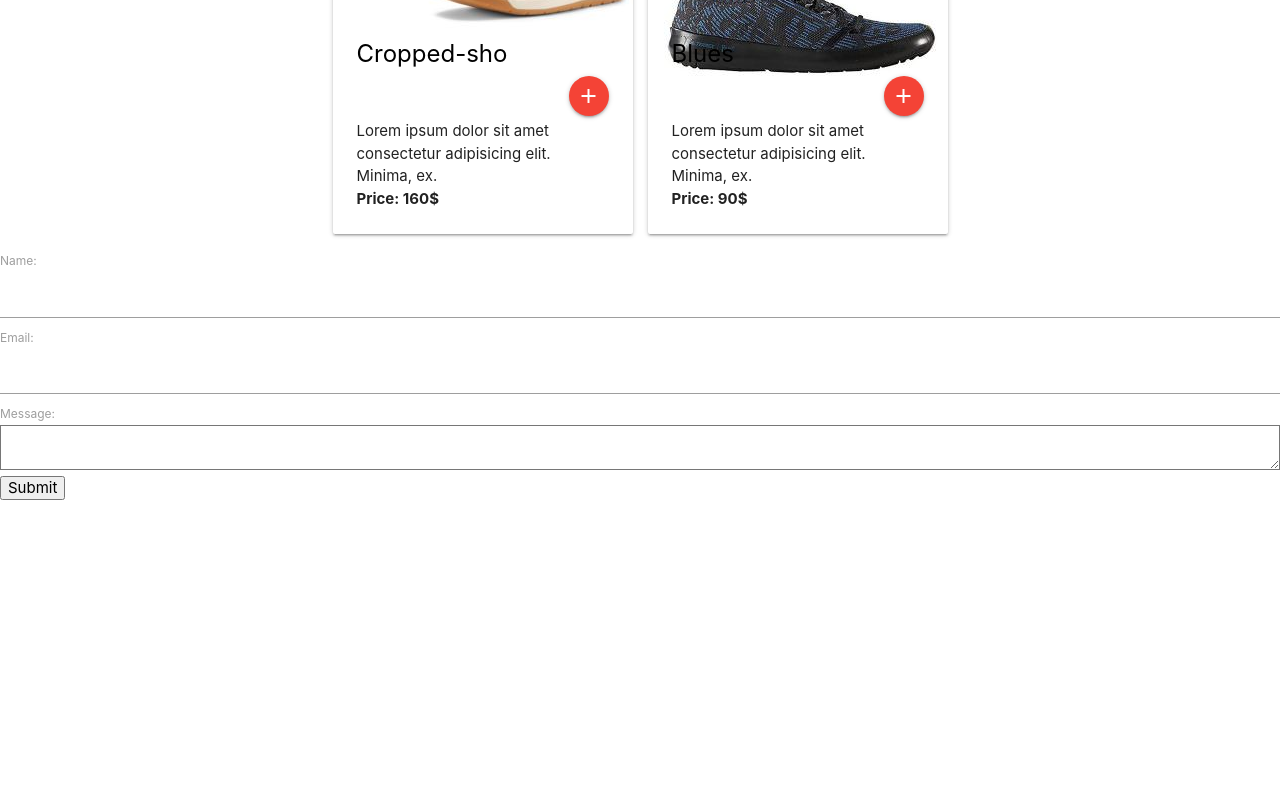
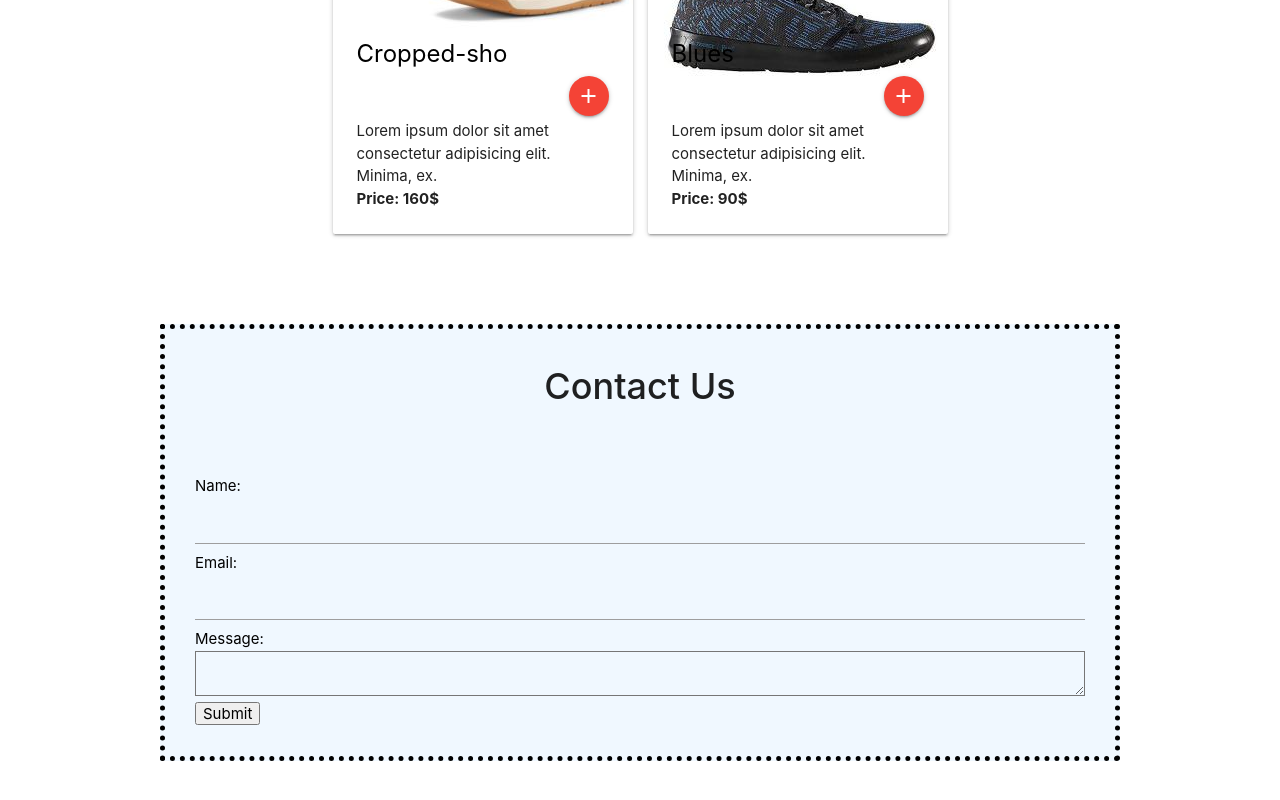
Before and after one commit to milano12345/speakerSource, a React (Create React App) app in the folder shopping-cart/: page / in a window 1280 px wide. Shown: the part 2007-2807 px from the top of the page. Before the commit the page ends 2507 px from the top, so only its background shows below. Built offline with nearby package versions, Linux system fonts and the light colour scheme.

Commit message:
modified everythanggg

```diff
--- a/shopping-cart/src/App.js
+++ b/shopping-cart/src/App.js
@@ -1,14 +1,14 @@
 import React, { Component } from 'react';
-import {BrowserRouter, Route, Switch} from 'react-router-dom'
+import {Route, Switch} from 'react-router-dom'
 import Navbar from './components/Navbar'
 import Home from './components/Home'
 import Cart from './components/Cart'
 import ContactForm from './components/ContactForm';
 
+
 class App extends Component {
   render() {
     return (
-       <BrowserRouter>
             <div className="App">
               <Navbar/>
                 <Switch>
@@ -17,7 +17,7 @@ class App extends Component {
                   </Switch>
                   <ContactForm/>
              </div>
-       </BrowserRouter>
+
 
     );
   }
--- a/shopping-cart/src/components/ContactForm.js
+++ b/shopping-cart/src/components/ContactForm.js
@@ -1,6 +1,6 @@
 import React, { useState } from "react";
 
-function ContactForm() {
+const ContactForm = () => {
   const [status, setStatus] = useState("Submit");
   const handleSubmit = async (e) => {
     e.preventDefault();
@@ -21,9 +21,13 @@ function ContactForm() {
     setStatus("Submit");
     let result = await response.json();
     alert(result.status);
+    console.log(result.status)
   };
 
   return (
+      <footer className="footer">
+          <div className="form-wrapper">
+              <h4 className="center">Contact Us</h4>
     <form onSubmit={handleSubmit}>
       <div>
         <label htmlFor="name">Name:</label>
@@ -39,7 +43,9 @@ function ContactForm() {
       </div>
       <button type="submit">{status}</button>
     </form>
+    </div>
+    </footer>
   );
 };
 
-export default ContactForm;
+export default ContactForm
--- a/shopping-cart/src/index.css
+++ b/shopping-cart/src/index.css
@@ -102,6 +102,30 @@ strong {
 .container {
     text-align: center;
     height: 100%;
+}
+.material-icons{
+    font-size: 5.3rem;
+}
+
+.footer {
+    width: 100%;
+    margin-top: 5rem;
+    margin-bottom: 5rem;
+}
+
+form {
+    padding: 2rem;
+}
+
+label {
+    color:black;
+    font-size: 1rem;
+}
+.form-wrapper {
+    width: 75%;
+    margin: auto;
+    background: aliceblue;
+    border: 5px dotted black;
 }
 
 h4 {
--- a/shopping-cart/src/index.js
+++ b/shopping-cart/src/index.js
@@ -5,7 +5,9 @@ import './index.css'
 import cartReducer from './components/reducers/cartReducer';
 import { Provider } from 'react-redux';
 import { createStore } from 'redux';
+import ScrollToTop from './components/ScrollToTop';
+import { BrowserRouter as Router } from 'react-router-dom';
 
 const store = createStore(cartReducer);
 
-ReactDOM.render(<Provider store={store}><App /></Provider>, document.getElementById('root'));
+ReactDOM.render(<Router><Provider store={store}><ScrollToTop><App /></ScrollToTop></Provider></Router>, document.getElementById('root'));
```
Also changed, not shown: shopping-cart/package.json (+7 -1 lines), 1 other file (tests, documents, lock files or other folders).
